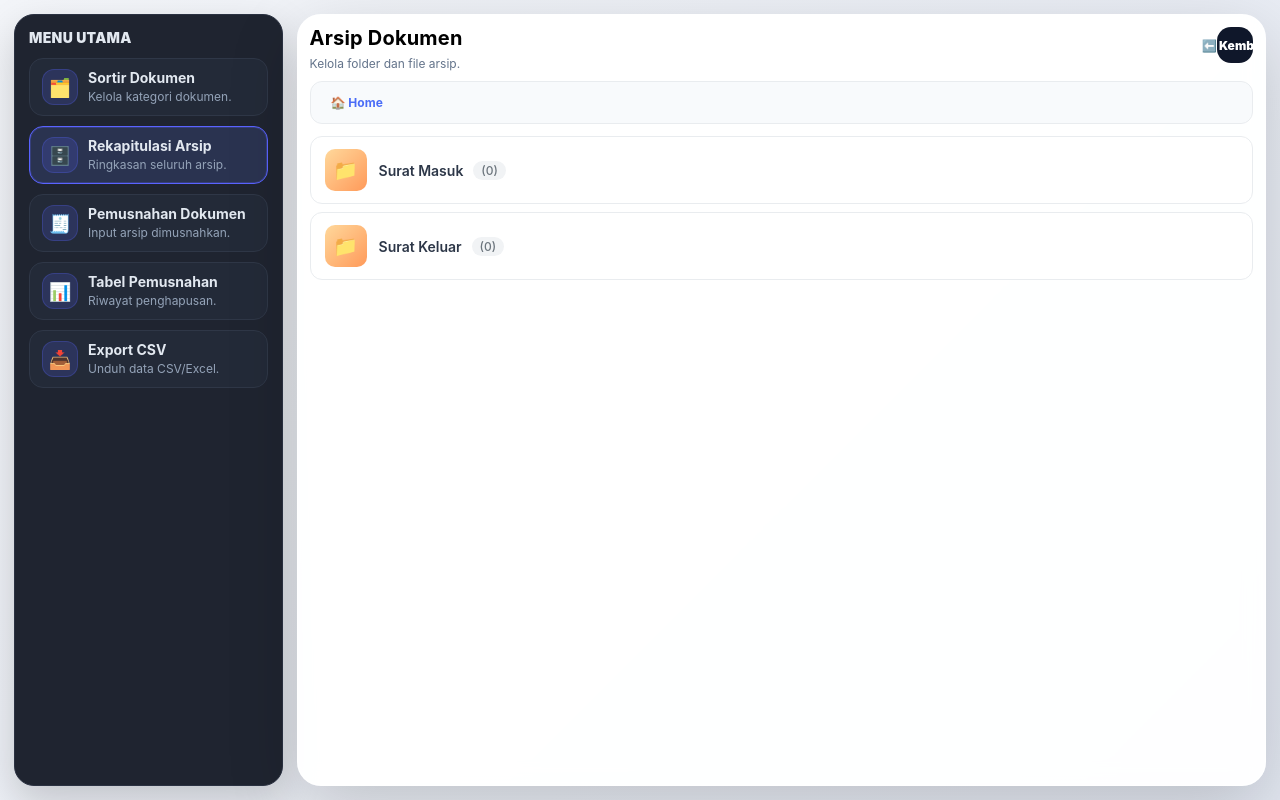
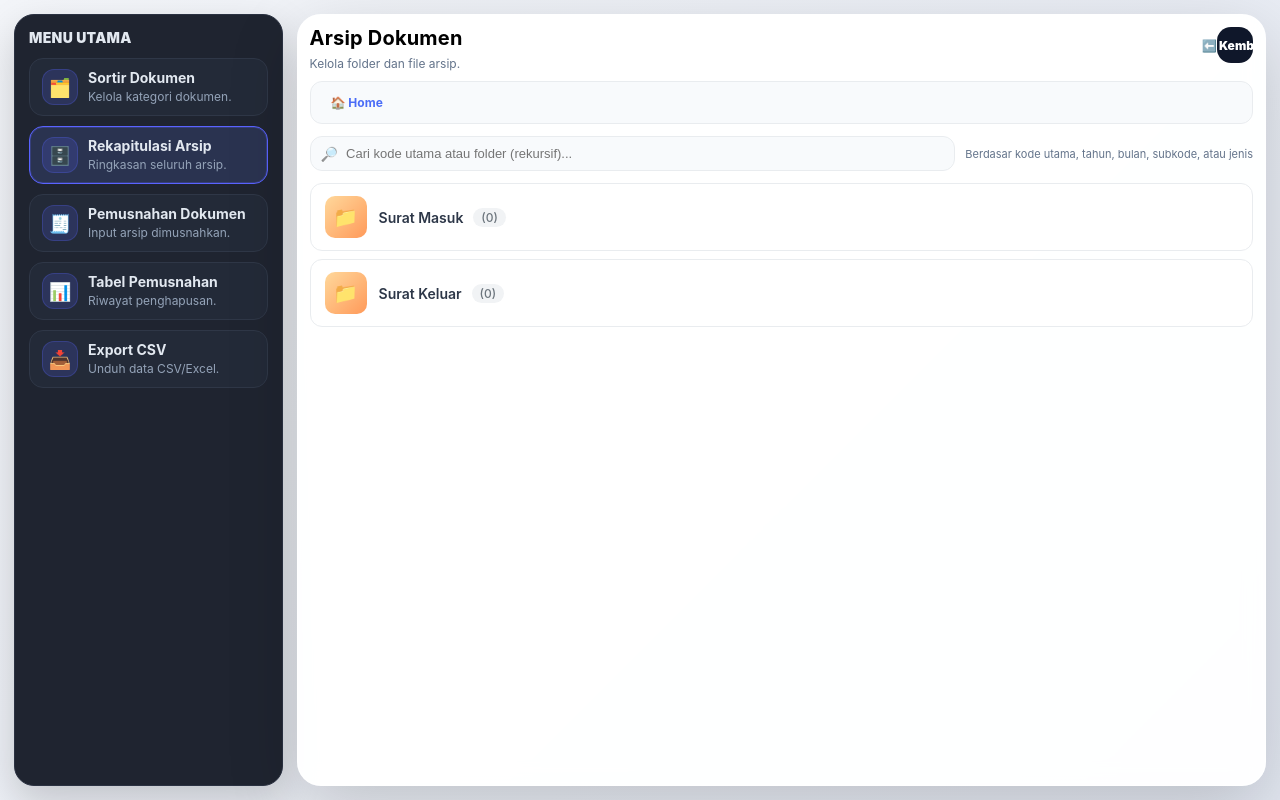
Before and after one commit to Laccaaa/SortirDokumen, a PHP site: page /SortirDokumen/pages/arsip.php in a window 1280 px wide. Run offline with PHP 8.4, Linux system fonts and the light colour scheme; tables that the repository leaves empty or names only in its code hold one stand-in row (values such as "Sample post"); some libraries are stand-ins or nearby versions.

Commit message:
update search feature

```diff
--- a/actions/prosesArsip.php
+++ b/actions/prosesArsip.php
@@ -202,6 +202,154 @@ function getItems($path) {
 
 /**
  * ======================================================
+ * PARSE PATH KE FILTERS
+ * ======================================================
+ */
+function parsePathFilters($path) {
+    $path = urldecode($path);
+    $filters = [
+        'jenis' => null,
+        'tahun' => null,
+        'bulan' => null,
+        'kode' => null,
+        'subkode' => null,
+        'valid' => true
+    ];
+
+    if ($path === '') {
+        return $filters;
+    }
+
+    if ($path === 'Surat Masuk' || $path === 'Surat Keluar') {
+        $filters['jenis'] = ($path === 'Surat Masuk') ? 'masuk' : 'keluar';
+        return $filters;
+    }
+
+    if (preg_match('#^(Surat Masuk|Surat Keluar)/(\d{4})$#', $path, $m)) {
+        $filters['jenis'] = ($m[1] === 'Surat Masuk') ? 'masuk' : 'keluar';
+        $filters['tahun'] = (int)$m[2];
+        return $filters;
+    }
+
+    if (preg_match('#^(Surat Masuk|Surat Keluar)/(\d{4})/([^/]+)$#', $path, $m)) {
+        $filters['jenis'] = ($m[1] === 'Surat Masuk') ? 'masuk' : 'keluar';
+        $filters['tahun'] = (int)$m[2];
+        $filters['bulan'] = $m[3];
+        return $filters;
+    }
+
+    if (preg_match('#^(Surat Masuk|Surat Keluar)/(\d{4})/([^/]+)/([A-Z]+)$#', $path, $m)) {
+        $filters['jenis'] = ($m[1] === 'Surat Masuk') ? 'masuk' : 'keluar';
+        $filters['tahun'] = (int)$m[2];
+        $filters['bulan'] = $m[3];
+        $filters['kode'] = $m[4];
+        return $filters;
+    }
+
+    if (preg_match('#^(Surat Masuk|Surat Keluar)/(\d{4})/([^/]+)/([A-Z]+)/(.+)$#', $path, $m)) {
+        $filters['jenis'] = ($m[1] === 'Surat Masuk') ? 'masuk' : 'keluar';
+        $filters['tahun'] = (int)$m[2];
+        $filters['bulan'] = $m[3];
+        $filters['kode'] = $m[4];
+        $filters['subkode'] = $m[5];
+        return $filters;
+    }
+
+    $filters['valid'] = false;
+    return $filters;
+}
+
+/**
+ * ======================================================
+ * CARI FILE SECARA REKURSIF (SUBFOLDER)
+ * ======================================================
+ */
+function searchFilesRecursive($path, $query) {
+    $filters = parsePathFilters($path);
+    if (!$filters['valid']) {
+        return [];
+    }
+
+    $conn = getConnection();
+    $items = [];
+    $queryNorm = strtolower($query);
+    $jenisQuery = $queryNorm;
+    if (strpos($queryNorm, 'surat masuk') !== false) {
+        $jenisQuery = 'masuk';
+    } elseif (strpos($queryNorm, 'surat keluar') !== false) {
+        $jenisQuery = 'keluar';
+    }
+    $sql = "SELECT id_surat, nama_file, path_file, jenis_surat, tahun, bulan, kode_utama, subkode
+            FROM surat WHERE 1=1";
+    $params = [];
+
+    if ($filters['jenis']) {
+        $sql .= " AND jenis_surat = ?";
+        $params[] = $filters['jenis'];
+    }
+    if ($filters['tahun']) {
+        $sql .= " AND tahun = ?";
+        $params[] = (int)$filters['tahun'];
+    }
+    if ($filters['bulan']) {
+        $sql .= " AND bulan = ?";
+        $params[] = $filters['bulan'];
+    }
+    if ($filters['kode']) {
+        $sql .= " AND kode_utama = ?";
+        $params[] = $filters['kode'];
+    }
+    if ($filters['subkode']) {
+        $sql .= " AND subkode = ?";
+        $params[] = $filters['subkode'];
+    }
+
+    $sql .= " AND (
+        kode_utama ILIKE ? OR
+        subkode ILIKE ? OR
+        bulan ILIKE ? OR
+        CAST(tahun AS TEXT) ILIKE ? OR
+        jenis_surat ILIKE ?
+    )";
+    $like = '%' . $query . '%';
+    $params[] = $like;
+    $params[] = $like;
+    $params[] = $like;
+    $params[] = $like;
+    $params[] = '%' . $jenisQuery . '%';
+
+    $sql .= "
+        ORDER BY tahun DESC,
+        CASE bulan
+            WHEN 'Januari' THEN 1 WHEN 'Februari' THEN 2 WHEN 'Maret' THEN 3
+            WHEN 'April' THEN 4 WHEN 'Mei' THEN 5 WHEN 'Juni' THEN 6
+            WHEN 'Juli' THEN 7 WHEN 'Agustus' THEN 8 WHEN 'September' THEN 9
+            WHEN 'Oktober' THEN 10 WHEN 'November' THEN 11 WHEN 'Desember' THEN 12
+        END,
+        kode_utama, subkode, nama_file
+    ";
+
+    $stmt = $conn->prepare($sql);
+    $stmt->execute($params);
+
+    while ($row = $stmt->fetch()) {
+        $jenisLabel = ($row['jenis_surat'] === 'masuk') ? 'Surat Masuk' : 'Surat Keluar';
+        $folderPath = $jenisLabel . '/' . $row['tahun'] . '/' . $row['bulan'] . '/' . $row['kode_utama'] . '/' . $row['subkode'];
+        $items[] = [
+            'type' => 'file',
+            'id' => $row['id_surat'],
+            'name' => $row['nama_file'],
+            'path_file' => $row['path_file'],
+            'location' => $folderPath,
+            'folder_link' => '?path=' . $folderPath
+        ];
+    }
+
+    return $items;
+}
+
+/**
+ * ======================================================
  * VIEW FILE
  * ======================================================
  */
--- a/pages/arsip.php
+++ b/pages/arsip.php
@@ -4,6 +4,7 @@ require_once __DIR__ . "/../actions/prosesArsip.php";
 
 $path = $_GET['path'] ?? '';
 $action = $_GET['action'] ?? '';
+$query = trim($_GET['q'] ?? '');
 
 // Handle actions (view/download)
 if ($action === 'view' && isset($_GET['id'])) {
@@ -17,7 +18,7 @@ if ($action === 'download' && isset($_GET['id'])) {
 }
 
 // Get items untuk ditampilkan
-$items = getItems($path);
+$items = ($query !== '') ? searchFilesRecursive($path, $query) : getItems($path);
 $parts = array_filter(explode('/', $path));
 ?>
 
@@ -254,6 +255,64 @@ a.btn.dark{
   color:#adb5bd;
 }
 
+.search-row{
+  display:flex;
+  align-items:center;
+  gap:10px;
+  margin: 0 0 12px;
+  flex-wrap:wrap;
+}
+.search-wrap{
+  flex: 1 1 320px;
+  display:flex;
+  align-items:center;
+  gap:8px;
+  background:#f8fafc;
+  border: 1px solid #e9ecef;
+  padding: 8px 10px;
+  border-radius: 12px;
+}
+.search-wrap span{
+  font-size: 14px;
+  opacity:.65;
+}
+.search-input{
+  border:none;
+  background: transparent;
+  outline:none;
+  width:100%;
+  font-size: 13px;
+  color:#0f172a;
+}
+.search-hint{
+  font-size: 11px;
+  color: var(--muted);
+}
+.search-clear{
+  background: var(--btn2);
+  color:#1f2a44;
+  border: 1px solid #d7ddff;
+  padding: 6px 10px;
+  border-radius: 10px;
+  text-decoration:none;
+  font-size: 12px;
+  font-weight: 700;
+}
+
+.meta{
+  font-size: 11px;
+  color: var(--muted);
+  margin-top: 4px;
+}
+.meta a{
+  color:#4a6cf7;
+  text-decoration:none;
+  font-weight:700;
+}
+.meta a:hover{
+  text-decoration:underline;
+}
+
 .content{
   padding: 0;
 }
@@ -469,6 +528,18 @@ a.btn.dark{
         ?>
       </div>
 
+      <form class="search-row" id="searchForm" method="get" action="arsip.php">
+        <input type="hidden" name="path" value="<?= htmlspecialchars($path, ENT_QUOTES, 'UTF-8') ?>">
+        <div class="search-wrap">
+          <span>🔎</span>
+          <input id="searchArsip" name="q" class="search-input" type="text" placeholder="Cari kode utama atau folder (rekursif)..." autocomplete="off" value="<?= htmlspecialchars($query, ENT_QUOTES, 'UTF-8') ?>">
+        </div>
+        <div class="search-hint">Berdasar kode utama, tahun, bulan, subkode, atau jenis</div>
+        <?php if ($query !== ''): ?>
+          <a class="search-clear" href="arsip.php?path=<?= urlencode($path) ?>">Reset</a>
+        <?php endif; ?>
+      </form>
+
       <div class="content">
         <div class="list">
           <?php if (empty($items)): ?>
@@ -479,7 +550,7 @@ a.btn.dark{
           <?php else: ?>
               <?php foreach ($items as $item): ?>
                   <?php if ($item['type'] === 'folder'): ?>
-                      <div class="item">
+                      <div class="item" data-search="<?= htmlspecialchars($item['name'], ENT_QUOTES, 'UTF-8') ?>">
                           <a href="<?= htmlspecialchars($item['link']) ?>" class="item-link">
                               <div class="icon folder">📁</div>
                               <div class="name">
@@ -489,10 +560,16 @@ a.btn.dark{
                           </a>
                       </div>
                   <?php else: ?>
-                      <div class="item">
+                      <div class="item" data-search="<?= htmlspecialchars($item['name'], ENT_QUOTES, 'UTF-8') ?>">
                           <div class="icon file">📄</div>
                           <div class="name">
                               <span><?= htmlspecialchars($item['name']) ?></span>
+                              <?php if (!empty($item['location'])): ?>
+                                <div class="meta">
+                                  Lokasi: <?= htmlspecialchars($item['location']) ?> ·
+                                  <a href="<?= htmlspecialchars($item['folder_link']) ?>">Buka folder</a>
+                                </div>
+                              <?php endif; ?>
                           </div>
                           <div class="actions">
                               <a href="arsip.php?action=view&id=<?= $item['id'] ?>" class="btn btn-view" title="Lihat" target="_blank">👁️</a>
@@ -501,11 +578,30 @@ a.btn.dark{
                       </div>
                   <?php endif; ?>
               <?php endforeach; ?>
+              <div id="emptySearch" class="empty-state" style="display:none;">
+                  <div class="empty-state-icon">🔍</div>
+                  <p>Tidak ada hasil yang cocok</p>
+              </div>
           <?php endif; ?>
         </div>
       </div>
     </div>
   </div>
 </div>
+
+<script>
+const searchInput = document.getElementById("searchArsip");
+const searchForm = document.getElementById("searchForm");
+let searchTimer = null;
+
+if (searchInput && searchForm) {
+  searchInput.addEventListener("input", () => {
+    clearTimeout(searchTimer);
+    searchTimer = setTimeout(() => {
+      searchForm.submit();
+    }, 300);
+  });
+}
+</script>
 </body>
 </html>
```
Also changed, not shown: 1 other file.
